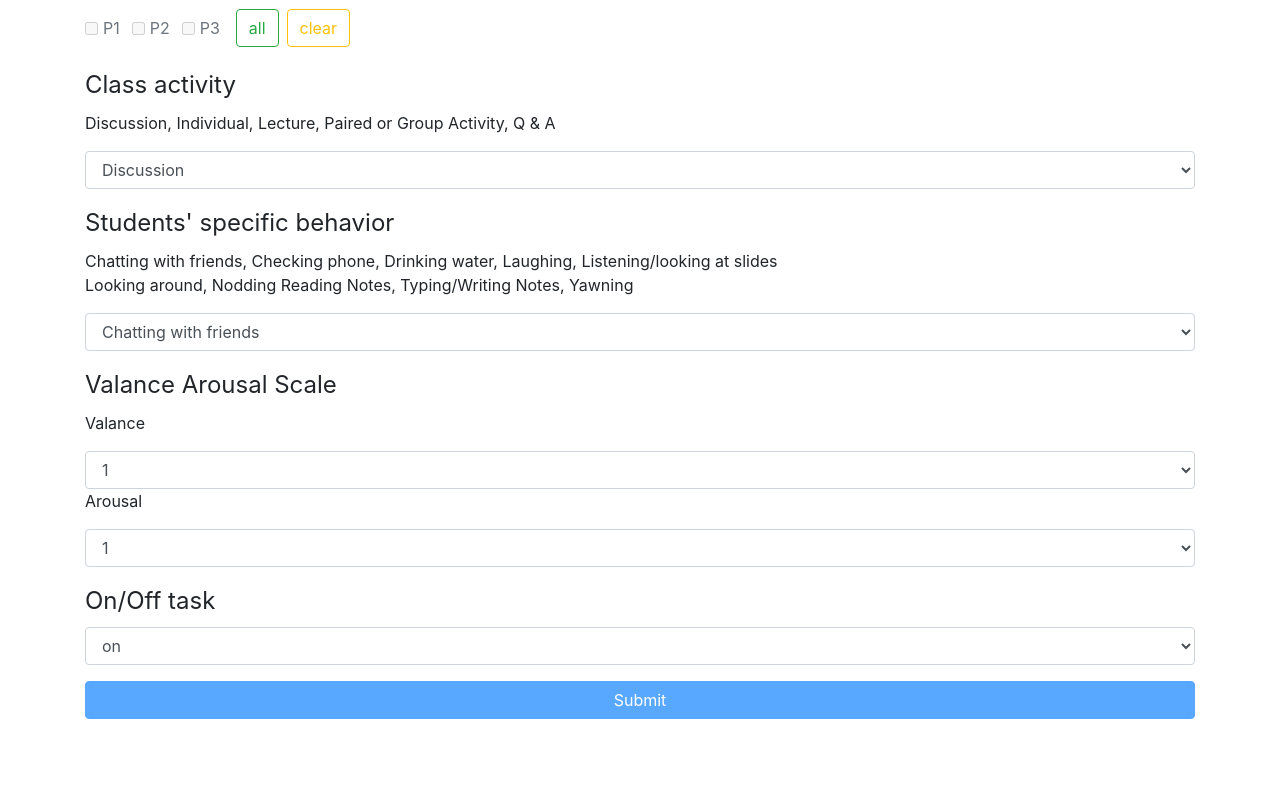
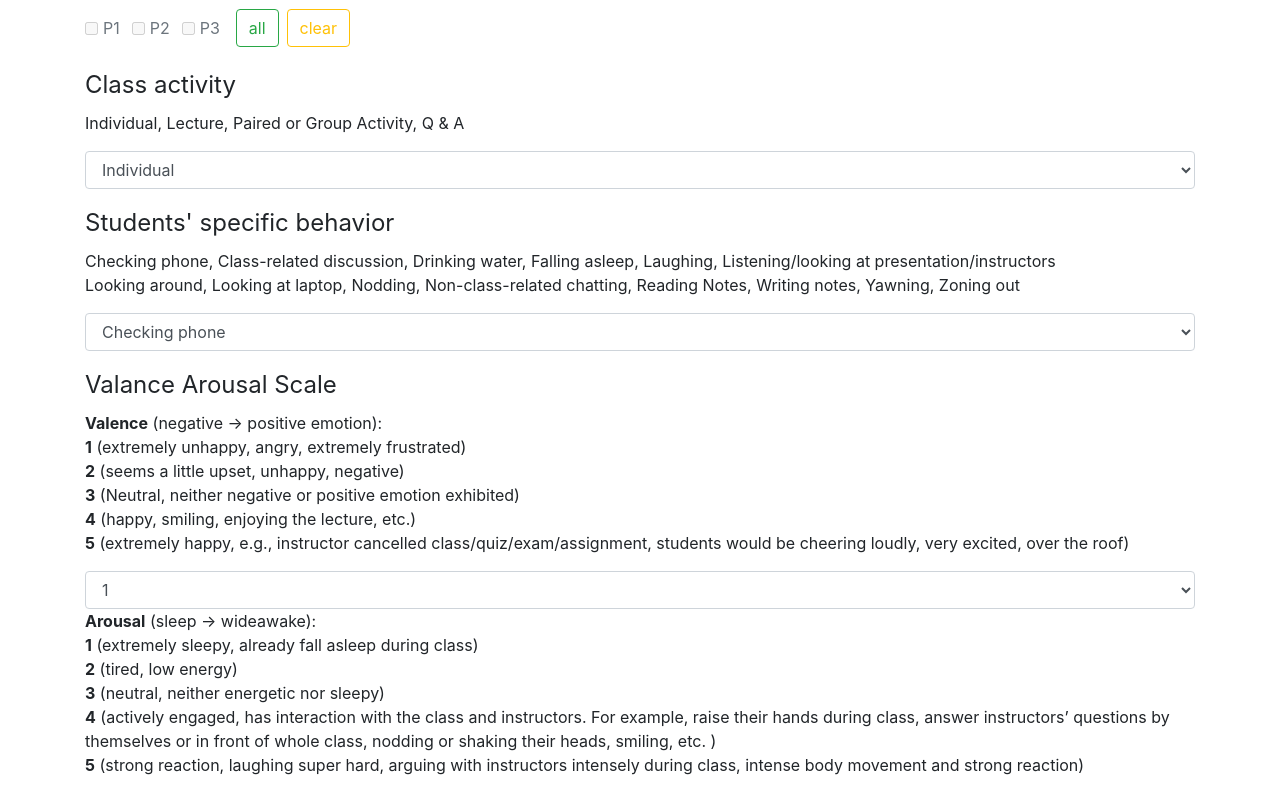
Before and after one commit to RuiheOnRails/EMAv2Observer, a plain HTML site: page index.html in a window 1280 px wide. Shown: the part 613-1400 px from the top of the page. Before the commit the page ends 1348 px from the top, so only its background shows below. Drawn offline with nearby package versions, Linux system fonts and the light colour scheme.

Commit message:
new options

```diff
--- a/index.html
+++ b/index.html
@@ -64,10 +64,9 @@
         <form id="classActForm">
             <legend class="mt-3"> Class activity</legend>
             <p>
-                Discussion, Individual, Lecture, Paired or Group Activity, Q & A
+            Individual, Lecture, Paired or Group Activity, Q & A
             </p>
             <select class="form-control" id="classActSelector">
-                <option value="Discussion">Discussion</option>
                 <option value="Individual">Individual</option>
                 <option value="Lecture">Lecture</option>
                 <option value="Paired or Group Activity">Paired or Group Activity</option>
@@ -82,21 +81,25 @@
 
         <form id="studentForm">
             <legend class="mt-3">Students' specific behavior</legend>
-            <p>Chatting with friends, Checking phone, Drinking water, Laughing, Listening/looking at slides
+            <p>Checking phone, Class-related discussion, Drinking water, Falling asleep, Laughing, Listening/looking at presentation/instructors
                 <br>
-                Looking around, Nodding Reading Notes, Typing/Writing Notes, Yawning
+                Looking around, Looking at laptop, Nodding, Non-class-related chatting, Reading Notes, Writing notes, Yawning, Zoning out
             </p>
             <select class="form-control" id="studentActSelector">
-                <option value="Chatting with friends">Chatting with friends</option>
                 <option value="Checking phone">Checking phone</option>
+                <option value="Class-related discussion">Class-related discussion</option>
                 <option value="Drinking water">Drinking water</option>
+                <option value="Falling asleep">Falling asleep</option>
                 <option value="Laughing">Laughing</option>
-                <option value="Listening/looking at slides">Listening/looking at slides</option>
+                <option value="Listening/looking at presentation/instructors">Listening/looking at presentation/instructors</option>
                 <option value="Looking around">Looking around</option>
+                <option value="Looking at laptop">Looking at laptop</option>
                 <option value="Nodding">Nodding</option>
+                <option value="Non-class-related chatting">Non-class-related chatting</option>
                 <option value="Reading Notes">Reading Notes</option>
-                <option value="Typing/Writing Notes">Typing/Writing Notes</option>
+                <option value="Writing notes"> Writing notes</option>
                 <option value="Yawning">Yawning</option>
+                <option value="Zoning out">Zoning out</option>
                 <option value="otherBehText">Other</option>
             </select>
 
@@ -107,7 +110,13 @@
 
         <form id=valAroForm>
             <legend class="mt-3">Valance Arousal Scale</legend>
-            <p>Valance</p>
+            <p> <b>Valence</b> (negative -> positive emotion):
+                <br> <b>1</b> (extremely unhappy, angry, extremely frustrated)
+                <br> <b>2</b> (seems a little upset, unhappy, negative)
+                <br> <b>3</b> (Neutral, neither negative or positive emotion exhibited)
+                <br> <b>4</b> (happy, smiling, enjoying the lecture, etc.)
+                <br> <b>5</b> (extremely happy, e.g., instructor cancelled class/quiz/exam/assignment, students would be cheering loudly, very excited, over the roof)
+            </p>
             <select class="form-control" id="valSelector">
                 <option value="1">1</option>
                 <option value="2">2</option>
@@ -115,7 +124,14 @@
                 <option value="4">4</option>
                 <option value="5">5</option>
             </select>
-            <p>Arousal</p>
+            <p>
+                <b>Arousal</b> (sleep -> wideawake):
+                <br> <b>1</b> (extremely sleepy, already fall asleep during class)
+                <br> <b>2</b> (tired, low energy)
+                <br> <b>3</b> (neutral, neither energetic nor sleepy)
+                <br> <b>4</b> (actively engaged, has interaction with the class and instructors. For example, raise their hands during class, answer instructors’ questions by themselves or in front of whole class, nodding or shaking their heads, smiling, etc. )
+                <br> <b>5</b> (strong reaction, laughing super hard, arguing with instructors intensely during class, intense body movement and strong reaction)
+            </p>
             <select class="form-control" id="aroSelector">
                 <option value="1">1</option>
                 <option value="2">2</option>
@@ -130,7 +146,12 @@
             <select class="form-control" id="onoffSelector">
                 <option value="on">on</option>
                 <option value="off">off</option>
+                <option value="N/A(using laptop)">N/A(using laptop)</option>
+                <option value="otherTaskText">other</option>
             </select>
+            <div class="form-group mt-2">
+                <textarea class="form-control d-none" name="othertextarea" id="otherTaskText" placeholder="other task description" ></textarea>
+            </div>
         </form>
 
         <button type="button" class="btn btn-primary btn-block mt-3" id="btnSubmit">Submit</button>
--- a/index.js
+++ b/index.js
@@ -9,8 +9,8 @@ var valance = "";
 var arousal ="";
 
 var trackingState = {
-    classAct: "Discussion",
-    studentBeh:"Chatting with friends",
+    classAct: "Individual",
+    studentBeh:"Checking phone",
     valance: "1",
     arousal: "1",
     onoff: "on",
@@ -19,7 +19,8 @@ var trackingState = {
 
 var idToOtherMap = {
     classActSelector: "otherClassActText",
-    studentActSelector: "otherBehText"
+    studentActSelector: "otherBehText",
+    onoffSelector: "otherTaskText"
 }
 
 var ckBoxToLabelMap = {
@@ -47,11 +48,11 @@ function registerButton(){
         courseID = document.getElementById("courseID").value;
         var partIDsText = document.getElementById("partIDs").value.replace(/\s\s+/g, ' ');
 
-        if(!observerName.trim() || !courseID.trim() || !partIDsText.trim() || partIDsText.split(" ").length > 3){
+        if(!observerName.trim() || !courseID.trim() || !partIDsText.trim() || partIDsText.trim().split(" ").length > 3){
             showModal();
         }else{
             addToTrackingData("START","START","START", "START","START","START",getCurrentTimeInString());
-            var partIDsArray = partIDsText.split(" ")
+            var partIDsArray = partIDsText.trim().split(" ")
             var numberOfPartIDs = partIDsArray.length;
             for(var i=0; i < numberOfPartIDs; i++){
                 console.log(i);
```
